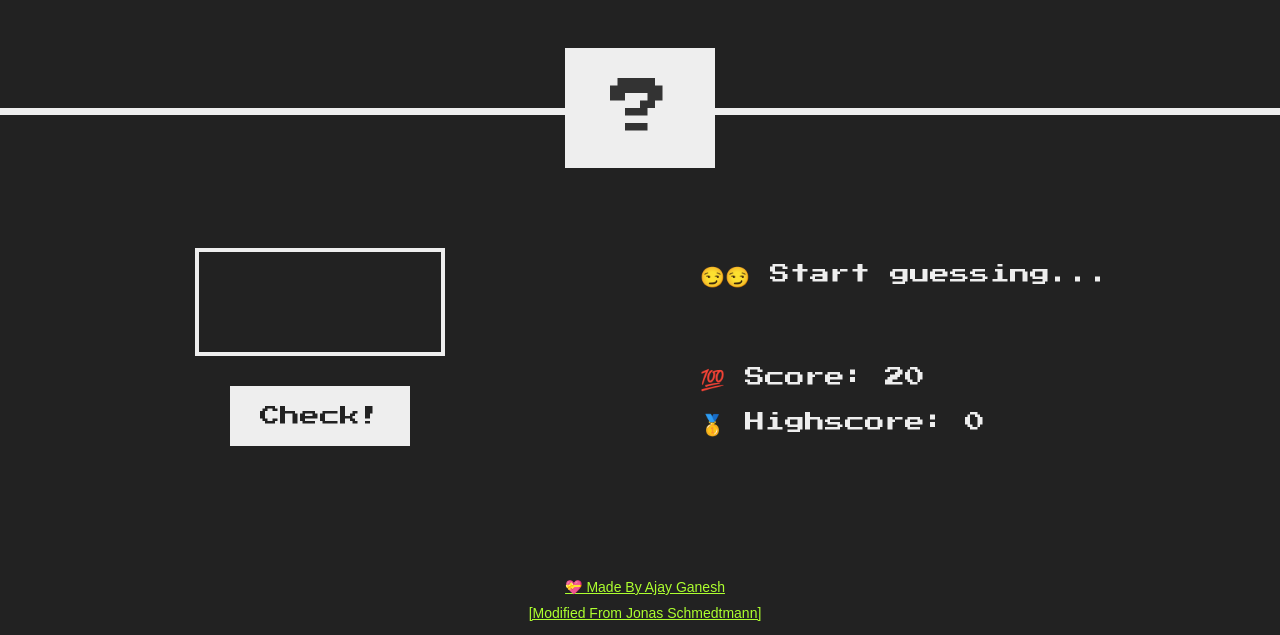
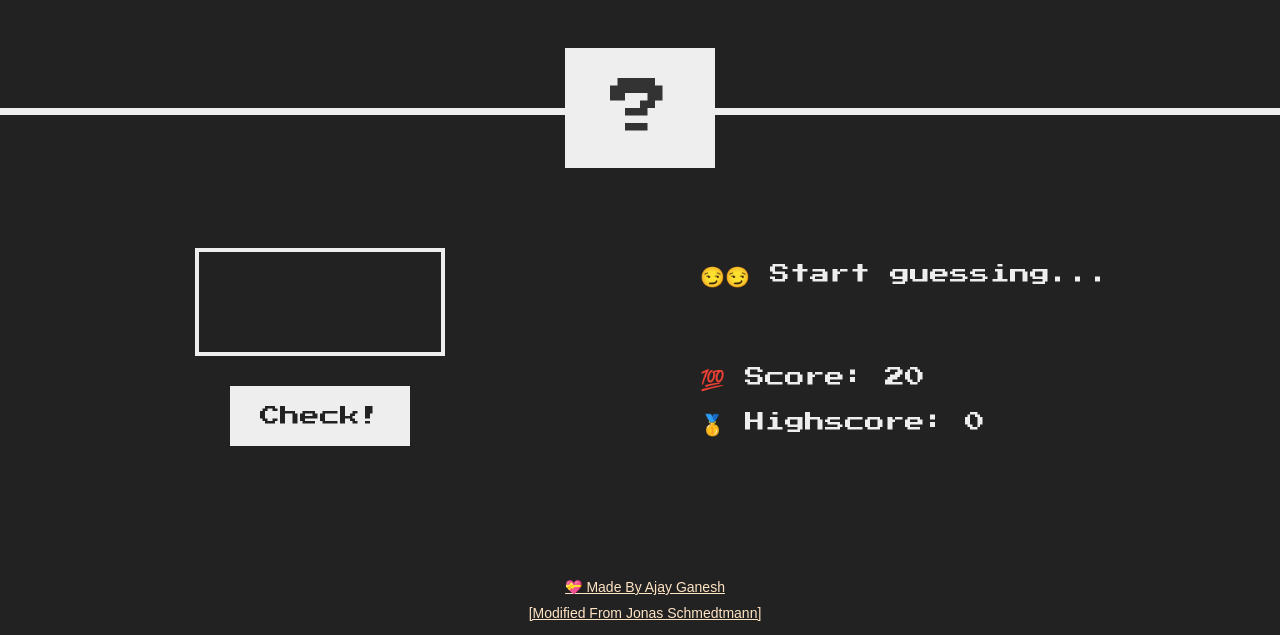
Before and after one commit to ajayganeshch/Learning-Javascript, a plain HTML site: page Guess Game/index.html in a window 1280 px wide. Shown: the part 165-800 px from the top of the page. Drawn offline with Linux system fonts and the light colour scheme.

Commit message:
Added Styles

```diff
--- a/Guess Game/style.css
+++ b/Guess Game/style.css
@@ -128,7 +128,7 @@ h1 {
 }
 
 a:link {
-  color: greenyellow;
+  color: bisque;
 }
 a:hover {
   color: lightskyblue;
```
